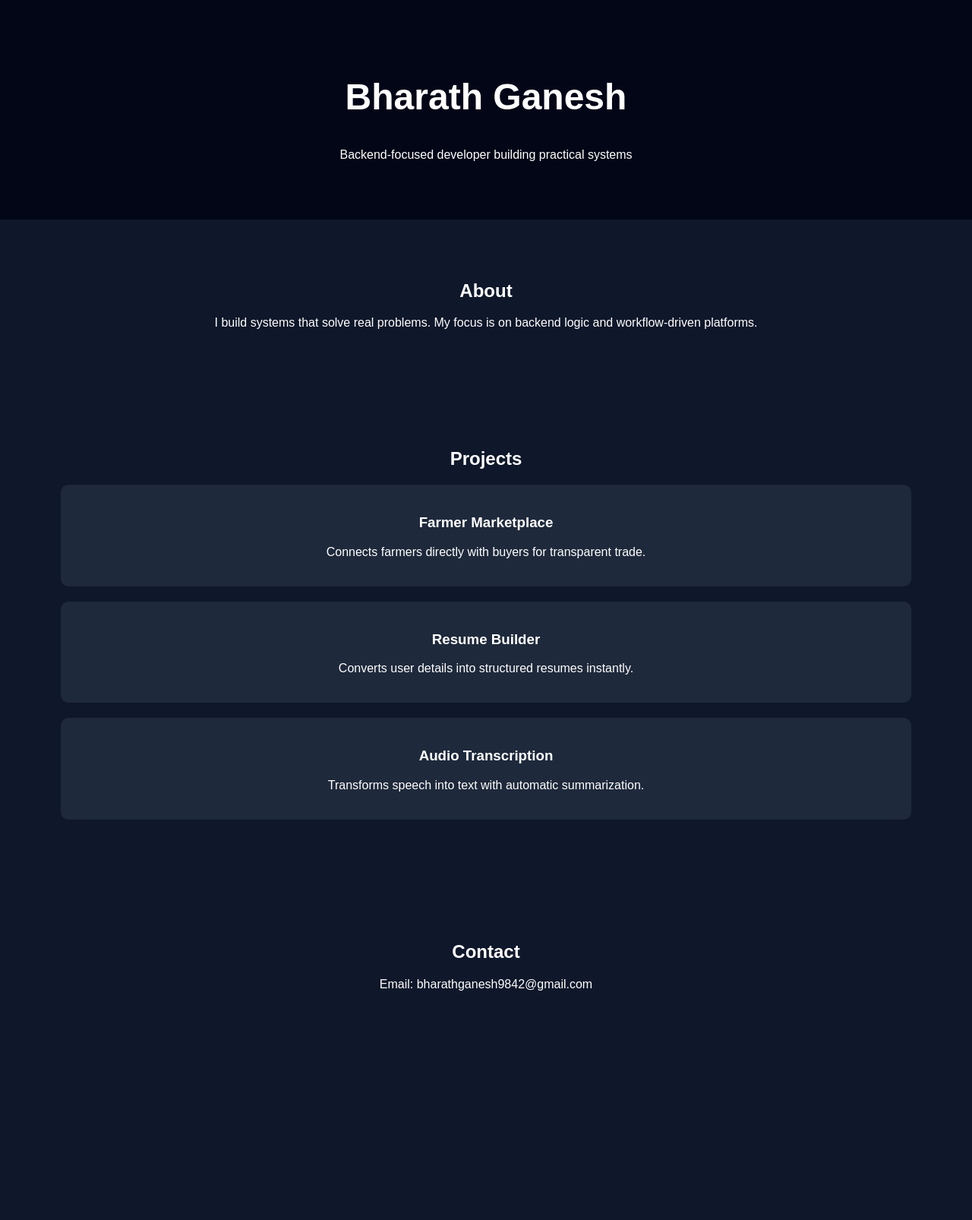
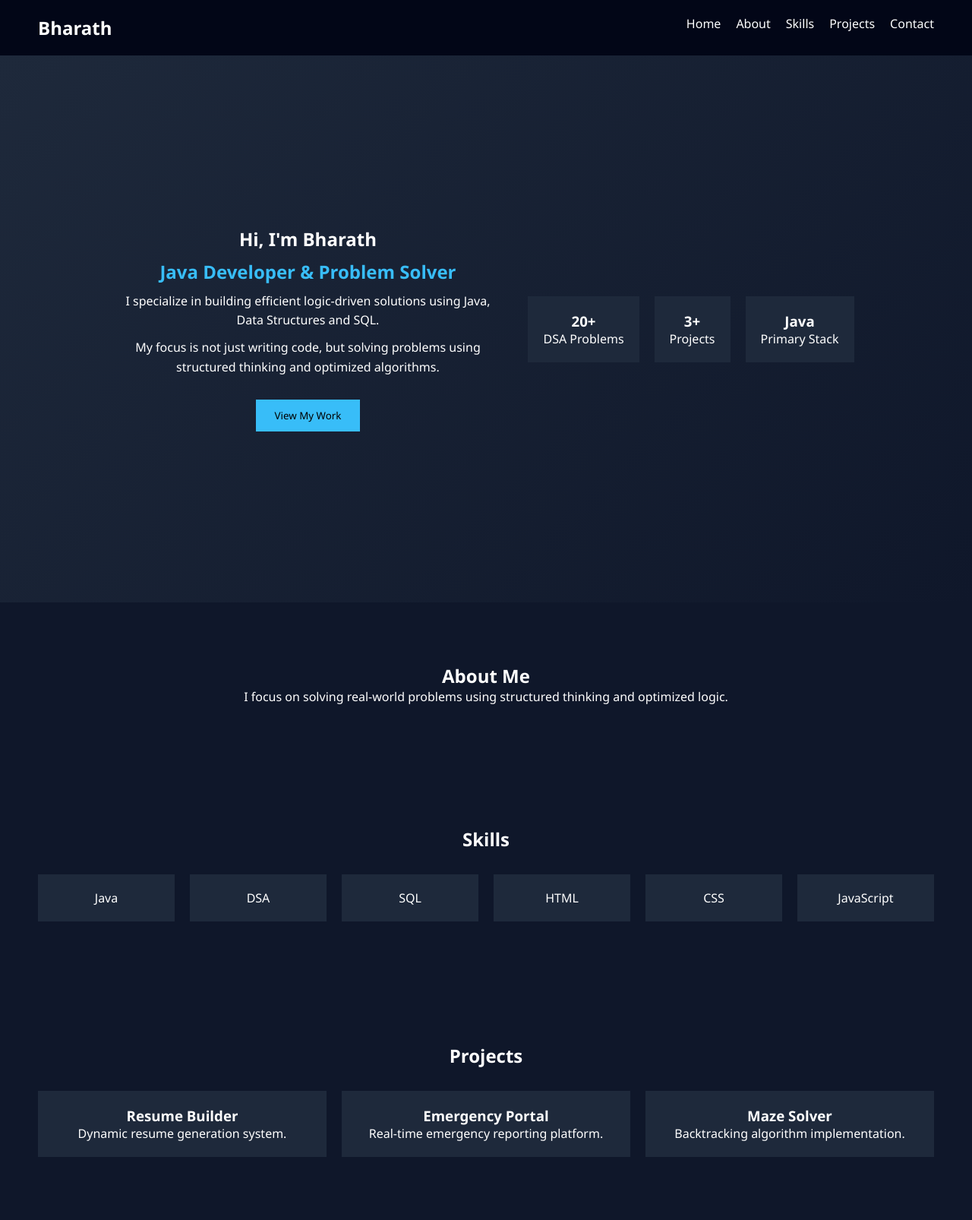
Before and after one commit to Bharathganesh07/portfolio, a plain HTML site: page index.html in a window 1280 px wide. Shown: the top 1606 px of the page at 76% size. Before the commit the page ends 1381 px from the top, so only its background shows below. Drawn offline with Linux system fonts and the light colour scheme.

Commit message:
Updated full UI

```diff
--- a/index.html
+++ b/index.html
@@ -1,49 +1,114 @@
 <!DOCTYPE html>
 <html lang="en">
 <head>
-    <title>Bharath Ganesh</title>
+    <meta charset="UTF-8">
+    <meta name="viewport" content="width=device-width, initial-scale=1.0">
+    <title>Bharath Portfolio</title>
     <link rel="stylesheet" href="style.css">
 </head>
-
 <body>
 
-<section class="hero">
-    <h1>Bharath Ganesh</h1>
-    <p>Backend-focused developer building practical systems</p>
+<header>
+    <nav>
+        <h2 class="logo">Bharath</h2>
+        <ul>
+            <li><a href="#home">Home</a></li>
+            <li><a href="#about">About</a></li>
+            <li><a href="#skills">Skills</a></li>
+            <li><a href="#projects">Projects</a></li>
+            <li><a href="#contact">Contact</a></li>
+        </ul>
+    </nav>
+</header>
+
+<section id="home" class="hero">
+    <div class="hero-container">
+
+        <div class="hero-text">
+            <h1>Hi, I'm Bharath</h1>
+            <h2>Java Developer & Problem Solver</h2>
+
+            <p>
+                I specialize in building efficient logic-driven solutions using Java,
+                Data Structures and SQL.
+            </p>
+
+            <p>
+                My focus is not just writing code, but solving problems using structured thinking
+                and optimized algorithms.
+            </p>
+
+            <button onclick="scrollToSection('projects')">
+                View My Work
+            </button>
+        </div>
+
+        <div class="hero-stats">
+            <div class="stat-box">
+                <h3>20+</h3>
+                <span>DSA Problems</span>
+            </div>
+
+            <div class="stat-box">
+                <h3>3+</h3>
+                <span>Projects</span>
+            </div>
+
+            <div class="stat-box">
+                <h3>Java</h3>
+                <span>Primary Stack</span>
+            </div>
+        </div>
+
+    </div>
 </section>
 
-<section class="about">
-    <h2>About</h2>
-    <p>
-        I build systems that solve real problems.
-        My focus is on backend logic and workflow-driven platforms.
-    </p>
+<section id="about" class="about">
+    <h2>About Me</h2>
+    <p>I focus on solving real-world problems using structured thinking and optimized logic.</p>
 </section>
 
-<section class="projects">
+<section id="skills" class="skills">
+    <h2>Skills</h2>
+    <div class="skill-grid">
+        <div class="card">Java</div>
+        <div class="card">DSA</div>
+        <div class="card">SQL</div>
+        <div class="card">HTML</div>
+        <div class="card">CSS</div>
+        <div class="card">JavaScript</div>
+    </div>
+</section>
+
+<section id="projects" class="projects">
     <h2>Projects</h2>
-
-    <div class="card">
-        <h3>Farmer Marketplace</h3>
-        <p>Connects farmers directly with buyers for transparent trade.</p>
+    <div class="project-grid">
+        <div class="project-card">
+            <h3>Resume Builder</h3>
+            <p>Dynamic resume generation system.</p>
         </div>
 
-    <div class="card">
-        <h3>Resume Builder</h3>
-        <p>Converts user details into structured resumes instantly.</p>
+        <div class="project-card">
+            <h3>Emergency Portal</h3>
+            <p>Real-time emergency reporting platform.</p>
         </div>
 
-    <div class="card">
-        <h3>Audio Transcription</h3>
-        <p>Transforms speech into text with automatic summarization.</p>
+        <div class="project-card">
+            <h3>Maze Solver</h3>
+            <p>Backtracking algorithm implementation.</p>
         </div>
-
+    </div>
 </section>
 
-<section class="contact">
+<section id="contact" class="contact">
     <h2>Contact</h2>
-    <p>Email: bharathganesh9842@gmail.com</p>
+    <p>Email: yourmail@email.com</p>
 </section>
 
+<footer>
+    <p>© 2026 Bharath</p>
+</footer>
+
+<script src="script.js"></script>
 </body>
 </html>
--- a/script.js
+++ b/script.js
@@ -0,0 +1,5 @@
+function scrollToSection(id){
+    document.getElementById(id).scrollIntoView({
+        behavior:'smooth'
+    });
+}
--- a/style.css
+++ b/style.css
@@ -1,26 +1,139 @@
-body {
-    background: #0f172a;
-    color: white;
-    font-family: Arial;
-    margin: 0;
+* {
+    margin:0;
+    padding:0;
+    box-sizing:border-box;
+    font-family:'Segoe UI';
 }
 
-section {
-    padding: 60px;
-    text-align: center;
+body {
+    background:#0f172a;
+    color:white;
+}
+
+nav {
+    display:flex;
+    justify-content:space-between;
+    padding:20px 50px;
+    background:#020617;
+    position:sticky;
+    top:0;
+}
+
+nav ul {
+    display:flex;
+    list-style:none;
+    gap:20px;
+}
+
+nav a {
+    color:white;
+    text-decoration:none;
+    transition:0.3s;
+}
+
+nav a:hover {
+    color:#38bdf8;
 }
 
 .hero {
-    background: #020617;
+    min-height:90vh;
+    display:flex;
+    justify-content:center;
+    align-items:center;
+    background:linear-gradient(135deg,#1e293b,#0f172a);
+    text-align:center;
+    padding:50px;
 }
 
-h1 {
-    font-size: 48px;
+.hero-container {
+    display:flex;
+    flex-wrap:wrap;
+    gap:40px;
+    align-items:center;
+    justify-content:center;
+}
+
+.hero-text {
+    max-width:500px;
+}
+
+.hero-text h2 {
+    color:#38bdf8;
+    margin:10px 0;
+}
+
+.hero-text p {
+    margin:10px 0;
+    line-height:1.6;
+}
+
+.hero button {
+    margin-top:20px;
+    padding:12px 25px;
+    border:none;
+    background:#38bdf8;
+    cursor:pointer;
+}
+
+.hero-stats {
+    display:flex;
+    gap:20px;
+}
+
+.stat-box {
+    background:#1e293b;
+    padding:20px;
+    text-align:center;
+    transition:0.3s;
+}
+
+.stat-box:hover {
+    transform:scale(1.1);
+    background:#38bdf8;
+}
+
+.about, .skills, .projects, .contact {
+    padding:80px 50px;
+    text-align:center;
+}
+
+.skill-grid {
+    display:grid;
+    grid-template-columns:repeat(auto-fit,minmax(150px,1fr));
+    gap:20px;
+    margin-top:30px;
 }
 
 .card {
-    background: #1e293b;
-    margin: 20px;
-    padding: 20px;
-    border-radius: 10px;
+    padding:20px;
+    background:#1e293b;
+    transition:0.3s;
 }
+
+.card:hover {
+    transform:scale(1.1);
+    background:#38bdf8;
+}
+
+.project-grid {
+    display:grid;
+    grid-template-columns:repeat(auto-fit,minmax(250px,1fr));
+    gap:20px;
+    margin-top:30px;
+}
+
+.project-card {
+    background:#1e293b;
+    padding:20px;
+    transition:0.3s;
+}
+
+.project-card:hover {
+    transform:translateY(-10px);
+}
+
+footer {
+    padding:20px;
+    background:#020617;
+    text-align:center;
+}
```
Lines whose indentation alone changed are shown as unchanged.
